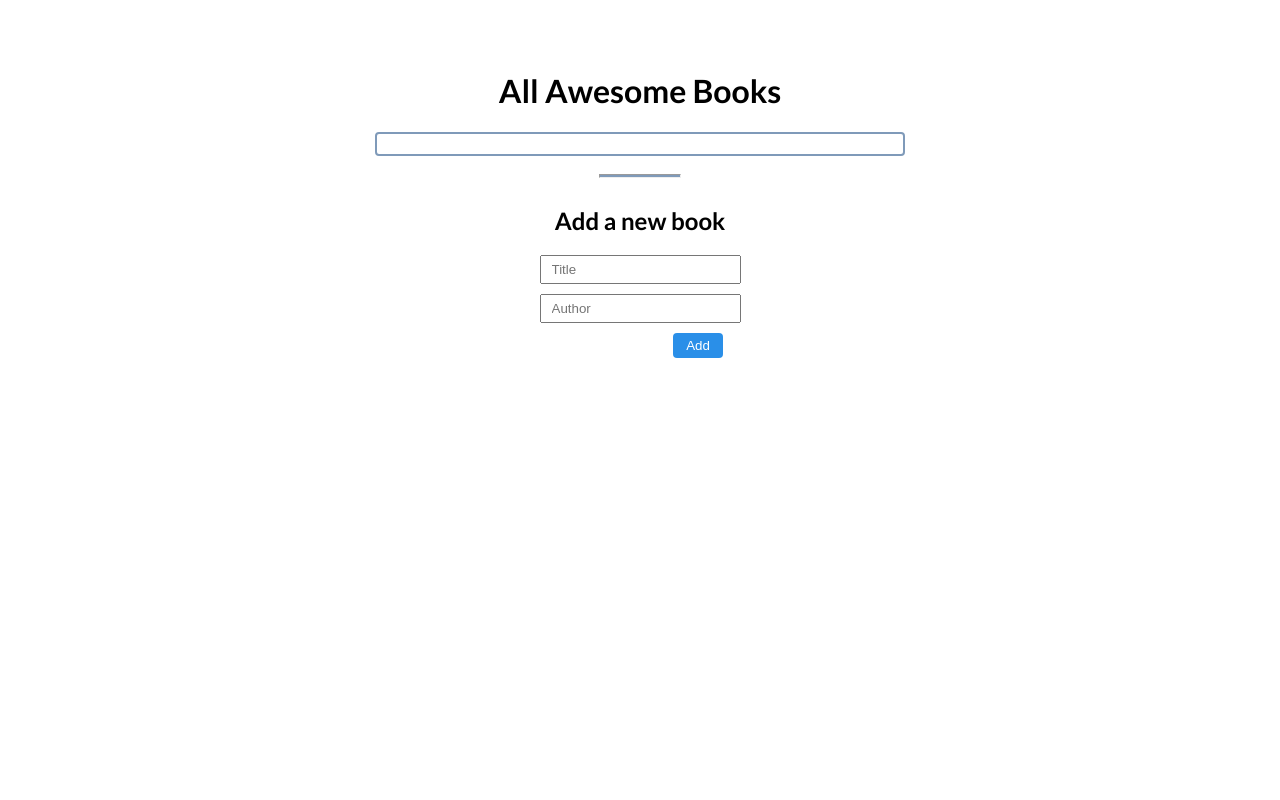
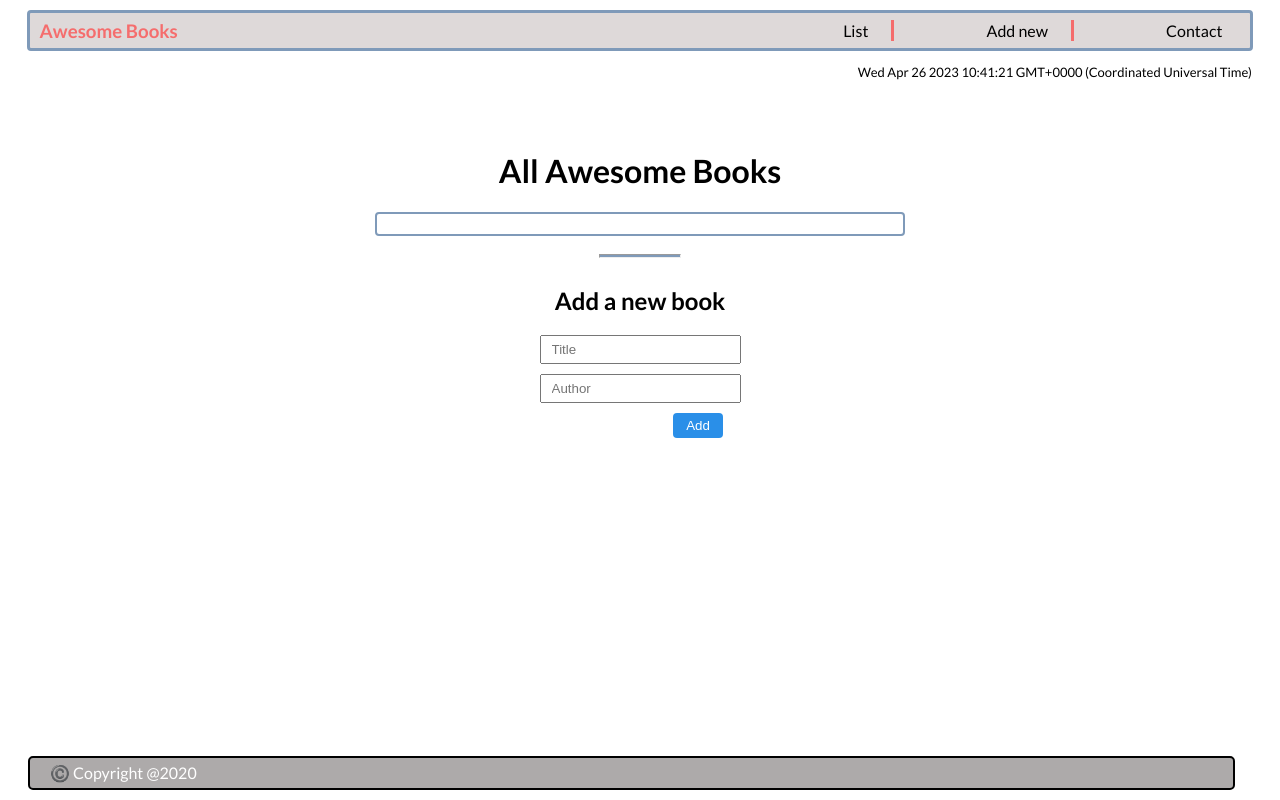
Before and after one commit to Nasirkhan294/awesome-books-website, a website: page index.html in a window 1280 px wide. Drawn offline with Linux system fonts and the light colour scheme.

Commit message:
Add Header and footer

```diff
--- a/css/style.css
+++ b/css/style.css
@@ -1,7 +1,50 @@
-@import url('https://fonts.googleapis.com/css2?family=Lato:wght@300;400;700&display=swap');
+@import url("https://fonts.googleapis.com/css2?family=Lato:wght@300;400;700&display=swap");
 
 body {
-  font-family: 'Lato', sans-serif;
+  font-family: "Lato", sans-serif;
+}
+
+.nav {
+  width: 95%;
+  height: 15px;
+  padding: 10px;
+  margin: 10px auto;
+  display: flex;
+  flex-direction: row;
+  justify-content: space-between;
+  align-items: center;
+  border: 3px solid rgb(127, 154, 185);
+  border-radius: 4px;
+  background: rgb(222, 217, 217);
+}
+
+.logo {
+  color: rgb(245, 109, 109);
+}
+
+.nav-ul {
+  width: 35%;
+  display: flex;
+  flex-direction: row;
+  justify-content: space-between;
+  align-items: center;
+  list-style: none;
+}
+
+.nav-li {
+  padding: 1px 23px;
+  border-right: 3px solid rgb(245, 109, 109);
+}
+
+#li-3 {
+  border: none;
+  margin-right: -5px;
+}
+
+#live-time {
+  font-size: 13px;
+  margin-right: 20px;
+  text-align: right;
 }
 
 .main-section {
@@ -79,3 +122,22 @@ input {
   font-size: 16px;
   color: red;
 }
+
+.footer {
+  width: 94%;
+  height: 30px;
+  display: flex;
+  justify-content: flex-start;
+  align-items: center;
+  position: fixed;
+  bottom: 0;
+  background-color: rgb(173, 170, 170);
+  border: 2px solid black;
+  border-radius: 5px;
+  margin: 10px 20px;
+}
+
+#copyright {
+  margin-left: 20px;
+  color: #fff;
+}
--- a/index.html
+++ b/index.html
@@ -8,11 +8,27 @@
     <link rel="stylesheet" href="css/style.css" />
   </head>
   <body>
+    <!-- header -->
+    <header class="header">
+      <nav class="nav">
+        <h3 class="logo">Awesome Books</h3>
+        <ul class="nav-ul">
+          <li class="nav-li" id="li-1">List</li>
+          <li class="nav-li" id="li-2">Add new</li>
+          <li class="nav-li" id="li-3">Contact</li>
+        </ul>
+      </nav>
+      <p id="live-time"></p>
+    </header>
+
+    <!-- Books section -->
     <main class="main-section">
       <h1>All Awesome Books</h1>
       <div id="book-list"></div>
     </main>
     <hr />
+
+    <!-- form  -->
     <form>
       <h2>Add a new book</h2>
       <input type="text" id="title" placeholder="Title" />
@@ -21,6 +37,12 @@
     </form>
     <span id="error-msg">Please enter both title and author.</span>
 
+    <!-- footer -->
+    <footer class="footer">
+      <p id="copyright">©️ Copyright @2020</p>
+    </footer>
+
     <script src="script.js"></script>
+    <script src="script2.js"></script>
   </body>
 </html>
--- /dev/null
+++ b/script2.js
@@ -0,0 +1,4 @@
+const liveTime = document.getElementById("live-time");
+let date = Date()
+
+liveTime.innerHTML = ` ${date} `
```
